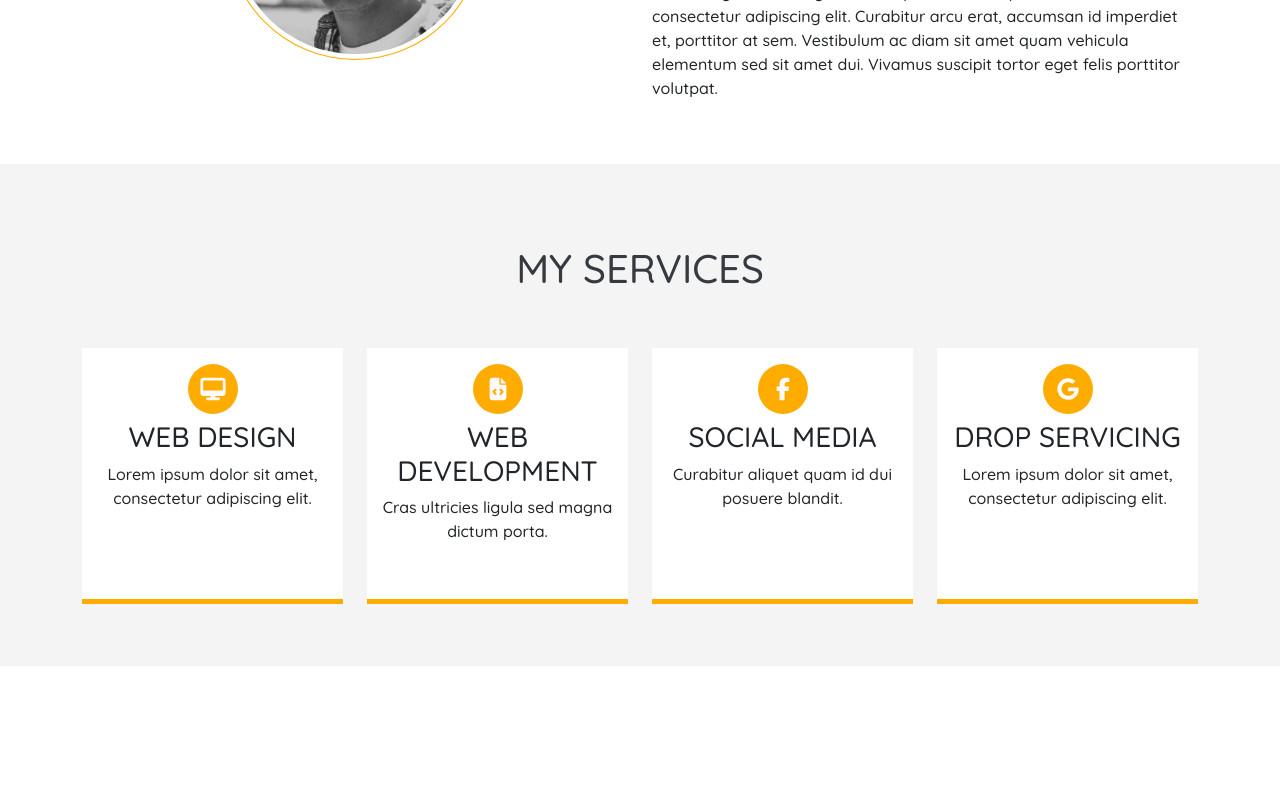
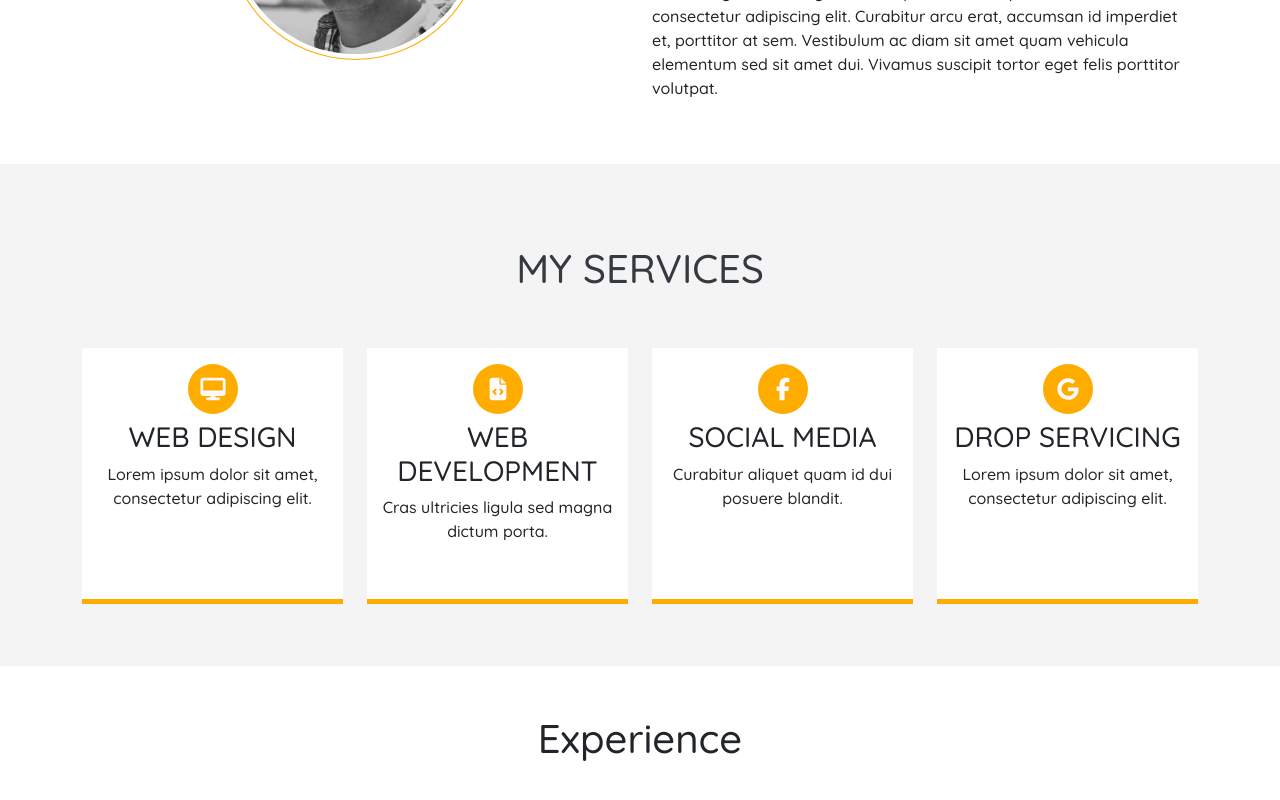
Before and after one commit to maxalsol/final_project_spiced, a React (Create React App) app: page / in a window 1280 px wide. Shown: the part 1108-1908 px from the top of the page. Before the commit the page ends 1774 px from the top, so only its background shows below. Built offline with nearby package versions, Linux system fonts and the light colour scheme.

Commit message:
Experience component start

```diff
--- a/src/App.js
+++ b/src/App.js
@@ -5,6 +5,7 @@ import Navbar from "./components/Navbar";
 import Header from "./components/Header";
 import About from "./components/About";
 import Services from "./components/Services";
+import Experience from "./components/Experience";
 
 function App() {
     return (
@@ -93,6 +94,7 @@ function App() {
             <Header />
             <About />
             <Services />
+            <Experience />
         </>
     );
 }
--- /dev/null
+++ b/src/components/Experience.js
@@ -0,0 +1,13 @@
+import React from "react";
+
+function Experience() {
+    return (
+        <div className="experience">
+            <div className="d-flex justify-content-center my-5">
+                <h1>Experience</h1>
+            </div>
+        </div>
+    );
+}
+
+export default Experience;
```
